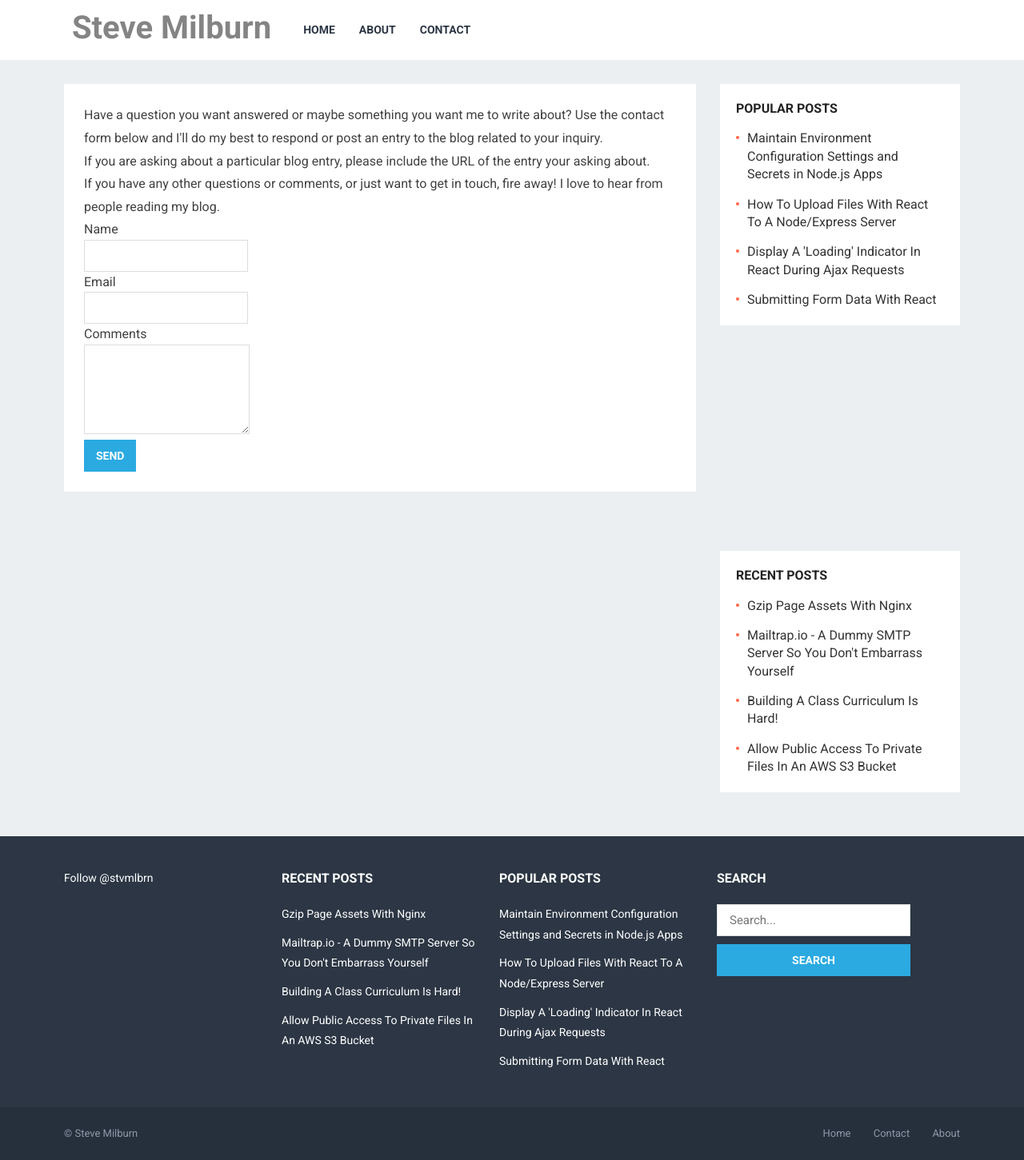
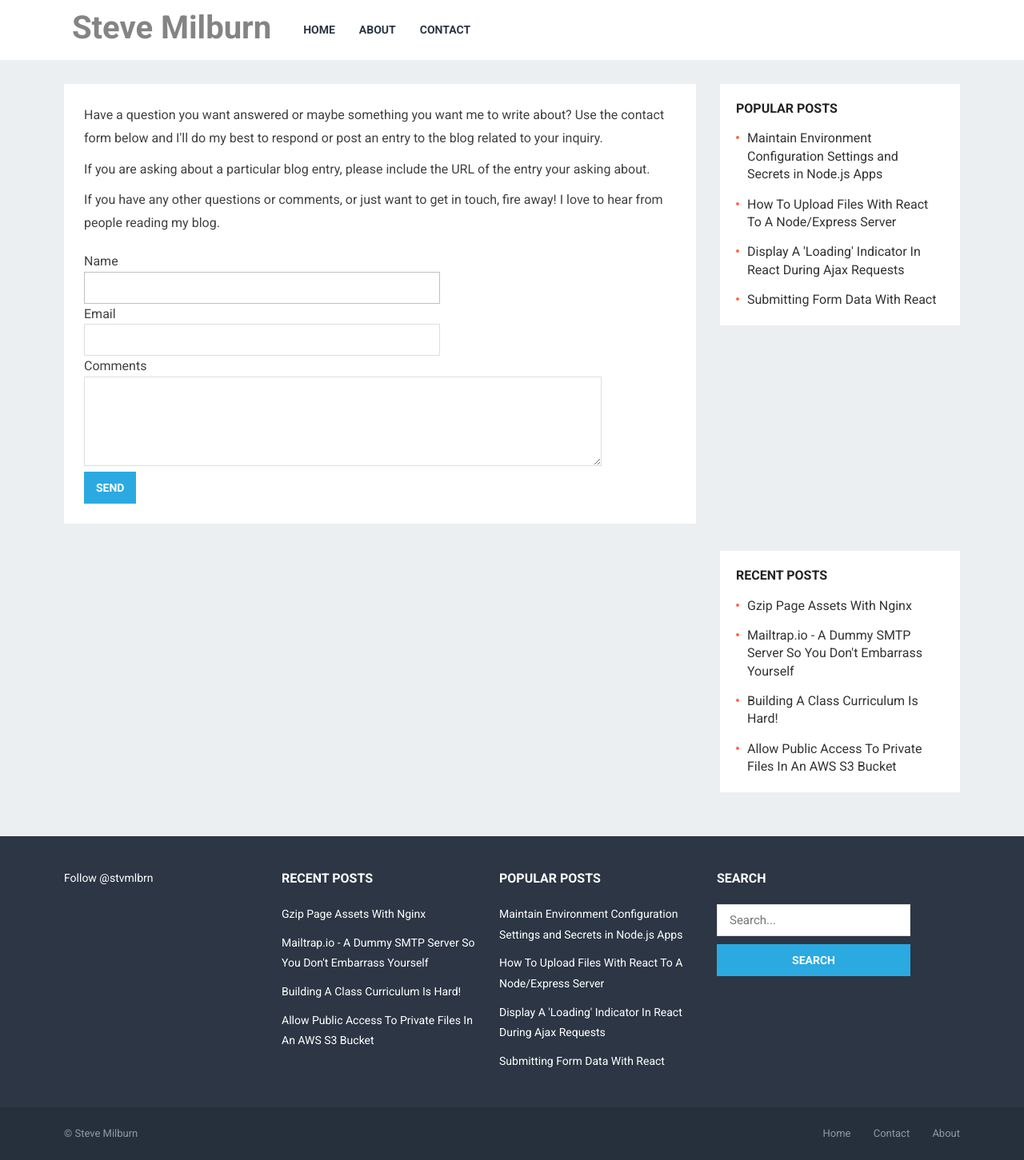
Before and after one commit to stvmlbrn/stvmlbrn.github.io, a Jekyll site: the page built from contact/index.html, in a window 1280 px wide. Shown: the whole page at 80% size. Built offline with Jekyll 4.4.1, drawn with Linux system fonts in a browser that asks for light colours; nearby versions of some CDN libraries; comment, search, counter and statistics services are not loaded.

Commit message:
fixed paragraph padding

```diff
--- a/contact/index.html
+++ b/contact/index.html
@@ -4,17 +4,17 @@ title: Contact Me
 ---
 <main id="main" class="site-main clear">
   <div id="page" class="site">
-      <p>
+      <p class="bottom-padded">
         Have a question you want answered or maybe something you want me to write about? Use the contact form below
         and I'll do my best to respond or post an entry to the blog related to your inquiry.
       </p>
-      <p>
+      <p class="bottom-padded">
         If you are asking about a particular blog entry, please include the URL of the entry your asking about.
       </p>
-      <p>
+      <p class="bottom-padded">
         If you have any other questions or comments, or just want to get in touch, fire away! I love to hear from people reading my blog.
       </p>
-      <p>
+      <p class="bottom-padded">
         <form class="form-horizontal" action="//formspree.io/scmilburn@gmail.com" method="POST" id="contactform">
           <input type="hidden" name="_next" value="/thanks" />
           <input type="hidden" name="_subject" id="_subject" value="Blog Contact Form" />
@@ -25,21 +25,21 @@ title: Contact Me
           <div class="form-group">
             <label for="contact_name" class="control-label col-md-2">Name</label>
             <div class="col-md-10">
-              <input type="text" class="form-control" name="name" id="contact_name" required="" />
+              <input type="text" class="form-control" name="name" id="contact_name" required="" size="50" autofocus />
             </div>
           </div>
 
           <div class="form-group">
             <label for="email" class="control-label col-md-2">Email</label>
             <div class="col-md-10">
-              <input type="email" name="_replyto" id="email" required="" class="form-control" />
+              <input type="email" name="_replyto" id="email" required="" class="form-control" size="50" />
             </div>
           </div>
 
           <div class="form-group">
             <label for="contact_comments" class="control-label col-md-2">Comments</label>
             <div class="col-md-10">
-              <textarea name="comments" id="contact_comments" required="" class="form-control" rows="5"></textarea>
+              <textarea name="comments" id="contact_comments" required="" class="form-control" cols="75" rows="5"></textarea>
             </div>
           </div>
 
--- a/css/style.scss
+++ b/css/style.scss
@@ -2824,3 +2824,7 @@ code.highlighter-rouge {
   color: #c7254e;
   padding: 1px 5px;
 }
+
+.bottom-padded {
+  padding-bottom: 10px;
+}
```
Also changed, not shown: about/index.html (+4 -4 lines).
